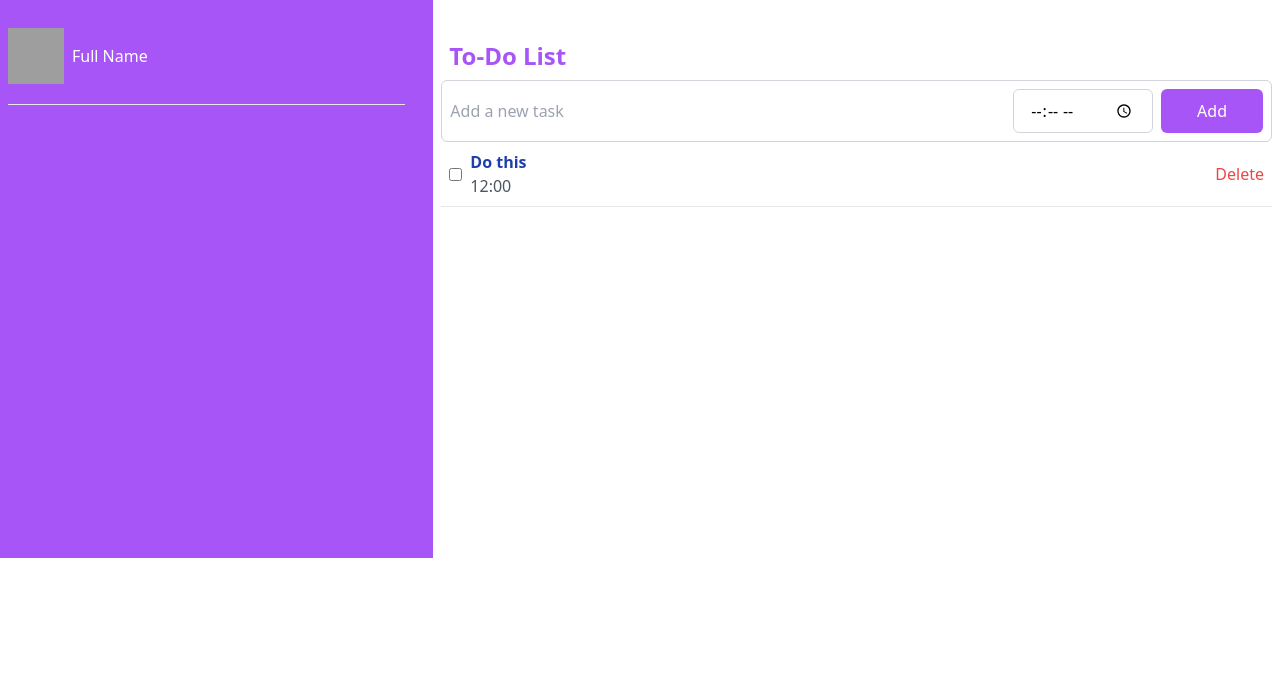
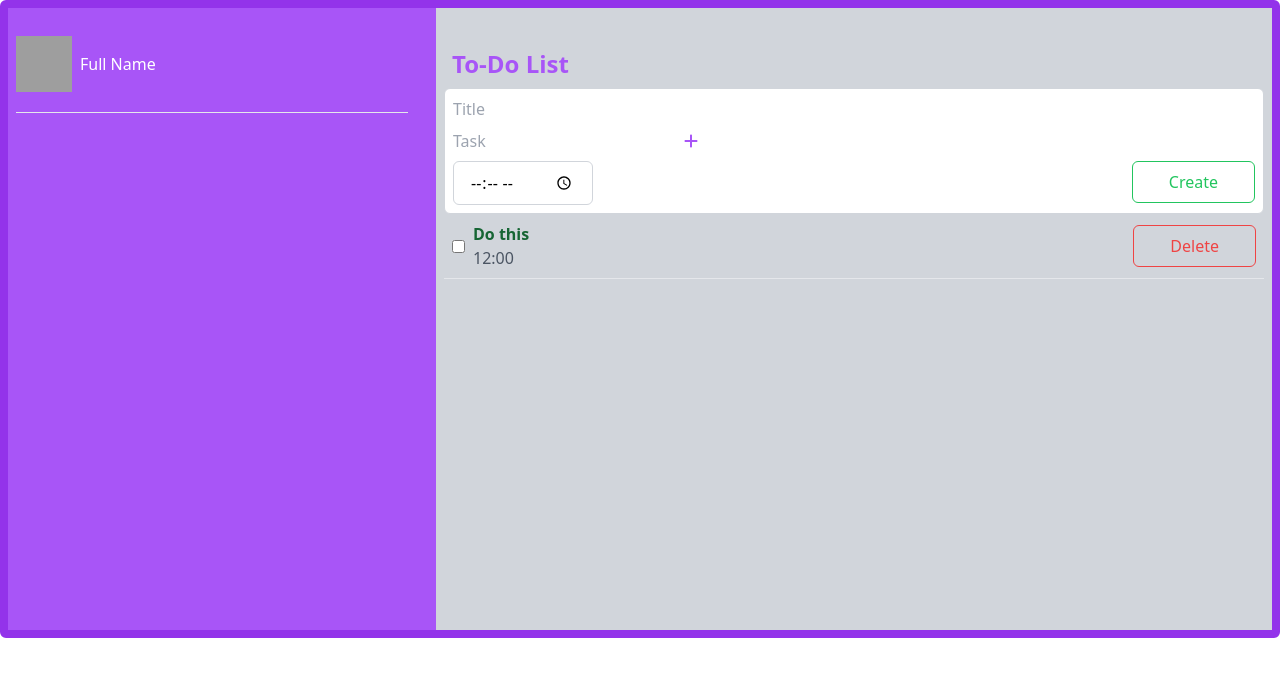
Before and after one commit to theAugust1st/Todo-MERN-, a React app in the folder frontend/: page / in a window 1280 px wide. Shown: the top 676 px of the page. Built offline with nearby package versions, Linux system fonts and the light colour scheme; grey boxes are pictures that could not be loaded; the HTML template or start-up script is replaced by a standard one.

Commit message:
add state management

```diff
--- a/frontend/src/Components/Todo.jsx
+++ b/frontend/src/Components/Todo.jsx
@@ -1,31 +1,85 @@
-import React from 'react'
+import React,{useState} from "react";
+import { FontAwesomeIcon } from "@fortawesome/react-fontawesome";
+import { faPlus } from "@fortawesome/free-solid-svg-icons";
 const tasks = []; // get title , description and time(if specified) from the backend or the user
 const Todo = () => {
+  const [todos , setTodos] = useState({
+    title:'',
+    tasks:'',
+    time:''
+  })
+  const handleSubmit = (e) => {
+    preventDefault(e);
+  }
+  const handleChange = (e)=>{
+    const {name, value} = e.target;
+    setTodos({...todos, [name]:value});
+  }
   return (
-    <div className='py-8 px-2 bg-white'>
+    <div className="py-8 px-2 bg-gray-300">
       <div>
-      <h2 className='text-purple-500 text-2xl font-semibold p-2'>To-Do List</h2>
+        <h2 className="text-purple-500 text-2xl font-semibold p-2">
+          To-Do List
+        </h2>
       </div>
-      <div className='form-input bg-white p-2 flex justify-between gap-2 rounded-md border border-gray-300 focus:outline-none focus:ring-2 focus:ring-purple-500 focus:border-transparent '>
-      <input type='text' placeholder='Add a new task' className=' border-none outline-none bg-transparent grow' />
-      <div className='flex gap-2'>
+      <form onSubmit={handleSubmit}>
+      <div className="form-input bg-white p-2 flex flex-col gap-2 rounded-md border border-gray-300 ">
+        <div>
+          <input
+            type="text"
+            placeholder="Title"
+            name="title"
+            className=" border-none outline-none bg-transparent grow"
+            value={todos.title}
+            onChange={handleChange}
+          />
+        </div>
+        <div className="flex ">
+          <input
+            type="text"
+            placeholder="Task"
+            name='tasks'
+            value={todos.tasks}
+            onChange={handleChange}
+            className=" border-none outline-none bg-transparent"
+          /> <button className="text-purple-500 rounded-md">
+              <FontAwesomeIcon icon={faPlus} />
+            </button>
+        </div>
+        <div className="flex justify-between gap-2">
+          <div className="space-x-2">
+            <input
+              type="time"
+              id="timepicker"
+              name="time"
+              value={todos.time}
+              onChange={handleChange}
+              className="form-input px-4 py-2 border border-gray-300 rounded-md focus:outline-none focus:ring-2 focus:ring-purple-500 focus:border-transparent"
+            />
 
-      <input type="time" id="timepicker" className="form-input px-4 py-2 border border-gray-300 rounded-md focus:outline-none focus:ring-2 focus:ring-purple-500 focus:border-transparent"/>
-      <button className='bg-purple-500 text-white py-2 px-9 rounded-md sm:px-6 md:px-9'>Add</button>
+          </div>
+          <div>
+            <button type="submit" className="text-green-500 py-2 px-7 rounded-md sm:px-6 md:px-9 border border-green-500 hover:bg-green-500 hover:text-white">
+              Create
+            </button>
+          </div>
+        </div>
       </div>
-      </div>
-      <div className='w-full h-96 overflow-y-auto '>
-        <div className='flex items-center p-2 border-b'>
-                    <input type='checkbox' className='mr-2' />
-                    <div className='flex-1'>
-                      <h3 className='text-blue-800 font-semibold'>Do this</h3>
-                      <p className='text-gray-600'>12:00</p>
-                    </div>
-                    <button className='text-red-500 hover:text-red-700'>Delete</button>
-                  </div>
+      </form>
+      <div className="w-full h-96 overflow-y-auto ">
+        <div className="flex items-center p-2 border-b">
+          <input type="checkbox" className="mr-2" />
+          <div className="flex-1">
+            <h3 className="text-green-800 font-semibold">Do this</h3>
+            <p className="text-gray-600">12:00</p>
+          </div>
+          <button className="text-red-500 py-2 px-7 rounded-md sm:px-6 md:px-9 border border-red-500 hover:text-red-700 hover:bg-red-500 hover:text-white">
+            Delete
+          </button>
+        </div>
       </div>
     </div>
-  )
-}
+  );
+};
 
-export default Todo
+export default Todo;
--- a/frontend/src/Page/Home.jsx
+++ b/frontend/src/Page/Home.jsx
@@ -3,13 +3,12 @@ import DetailsPartion from "../Components/DetailsPartion.jsx";
 import Todo from "../Components/Todo.jsx";
 const Home = () => {
   return (
-    <div className="bg-purple-500 w-3/ mx-auto grid grid-cols-3 gap-5">
+    <div className="bg-purple-500 w-3/ mx-auto grid grid-cols-3 gap-5 border-8 border-purple-600 rounded-md">
       <div>
         <DetailsPartion />
       </div>
       <div className="col-span-2">
-        <Todo />
-      </div>
+        <Todo />      </div>
     </div>
   );
 };
```
